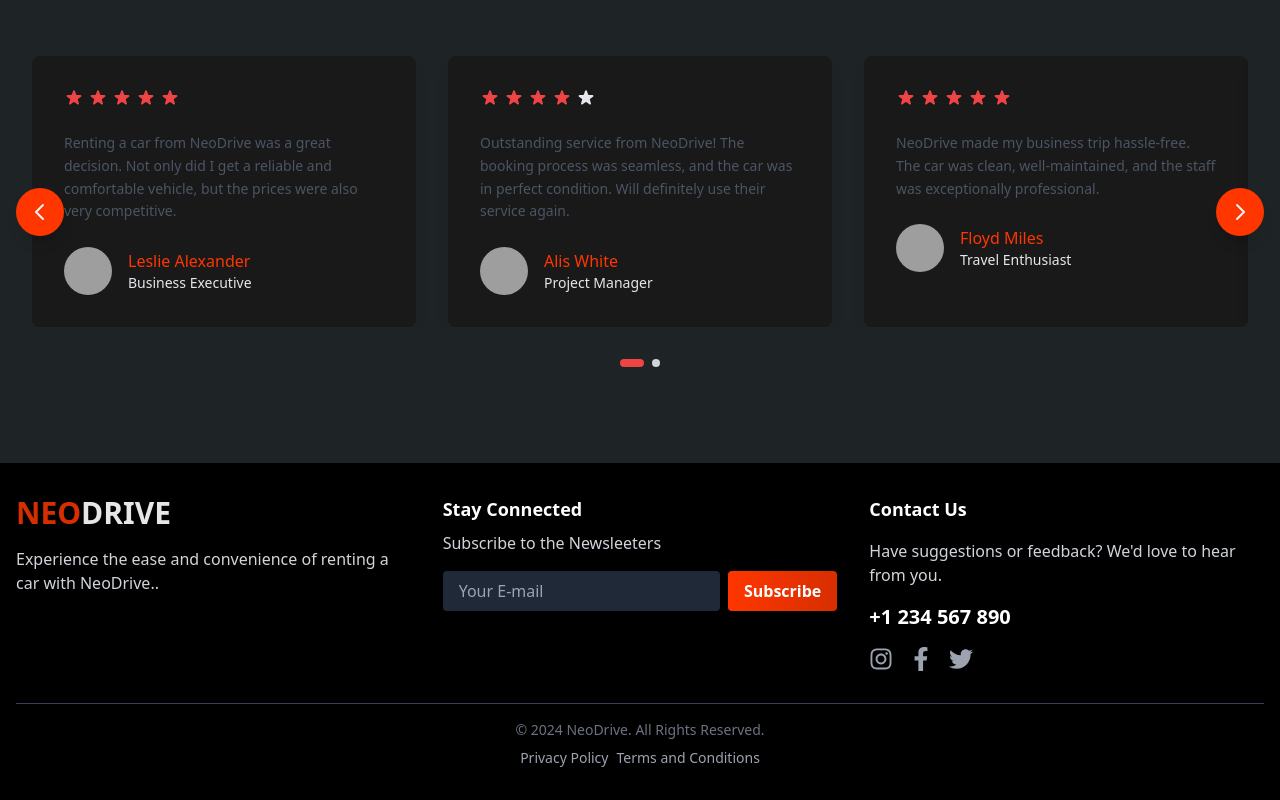
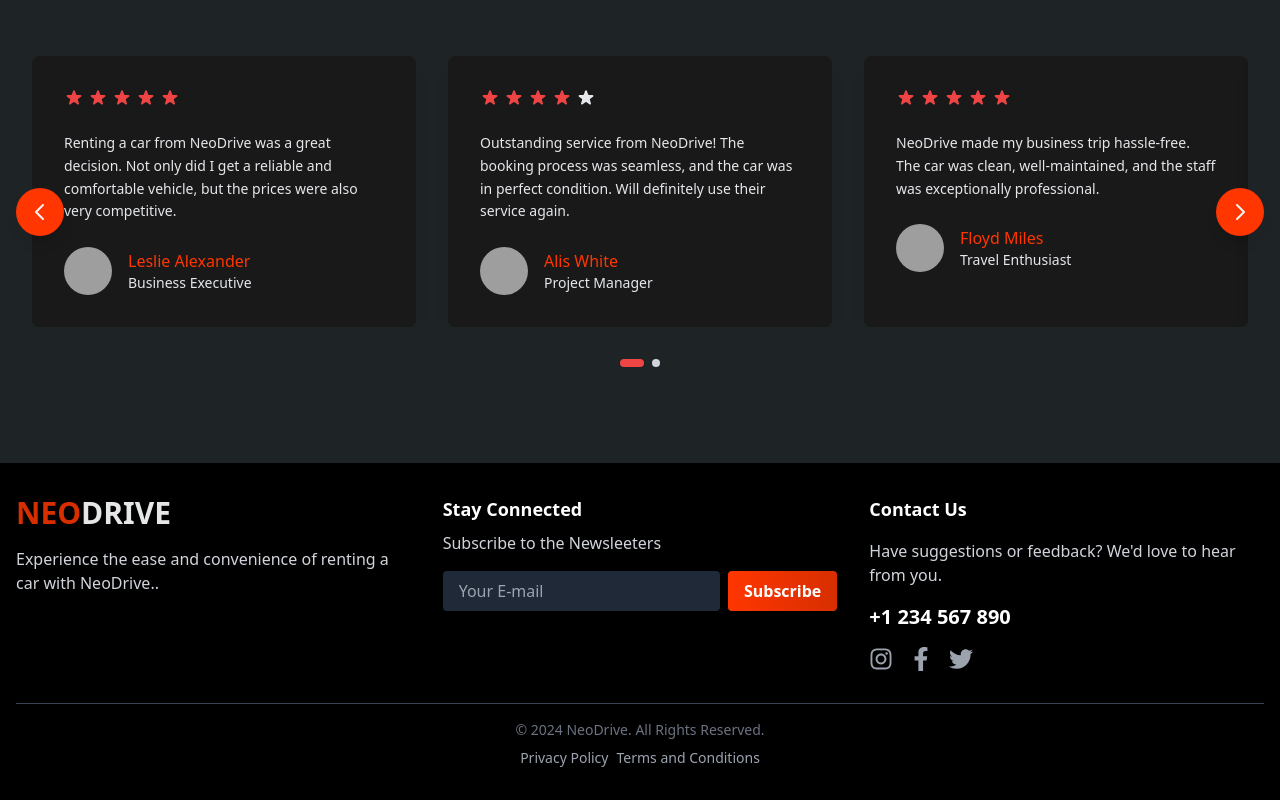
Before and after one commit to IftekarRahmanRuhit/NeoDrive-client-side, a React (Vite) app: page / in a window 1280 px wide. Shown: the part 3196-3996 px from the top of the page. Built offline with nearby package versions, Linux system fonts and the light colour scheme; no server answers; grey boxes are pictures that could not be loaded.

Commit message:
fixed comment text color and testimonial section design complete

```diff
--- a/src/Components/TestimonialsSlider.jsx
+++ b/src/Components/TestimonialsSlider.jsx
@@ -154,7 +154,7 @@ const TestimonialsSection = () => {
                         >
                           <div className="space-y-6">
                             <StarRating rating={testimonial.rating} />
-                            <p className="text-gray-600 text-sm leading-relaxed">
+                            <p className="text-gray-200 text-sm leading-relaxed">
                               {testimonial.comment}
                             </p>
                             <div className="flex items-center gap-4">
```
